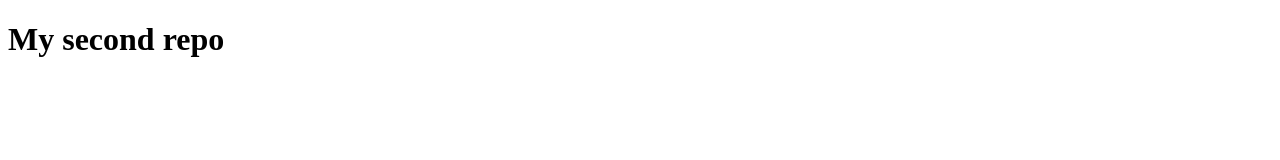
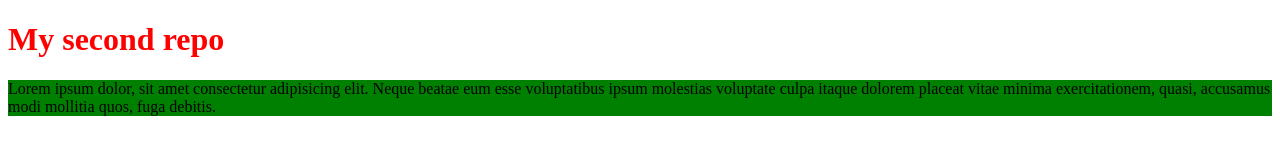
Before and after one commit to Atikul-Islam/my-second-repo, a plain HTML site: page index.html in a window 1280 px wide. Drawn offline with Linux system fonts and the light colour scheme.

Commit message:
added styles

```diff
--- a/index.html
+++ b/index.html
@@ -5,8 +5,10 @@
     <meta http-equiv="X-UA-Compatible" content="IE=edge">
     <meta name="viewport" content="width=device-width, initial-scale=1.0">
     <title>My second repo</title>
+    <link rel="stylesheet" href="style.css">
 </head>
 <body>
     <h1>My second repo</h1>
+    <p>Lorem ipsum dolor, sit amet consectetur adipisicing elit. Neque beatae eum esse voluptatibus ipsum molestias voluptate culpa itaque dolorem placeat vitae minima exercitationem, quasi, accusamus modi mollitia quos, fuga debitis.</p>
 </body>
 </html>
--- /dev/null
+++ b/style.css
@@ -0,0 +1,6 @@
+h1{
+    color: red;
+}
+p{
+    background-color: green;
+}
```
